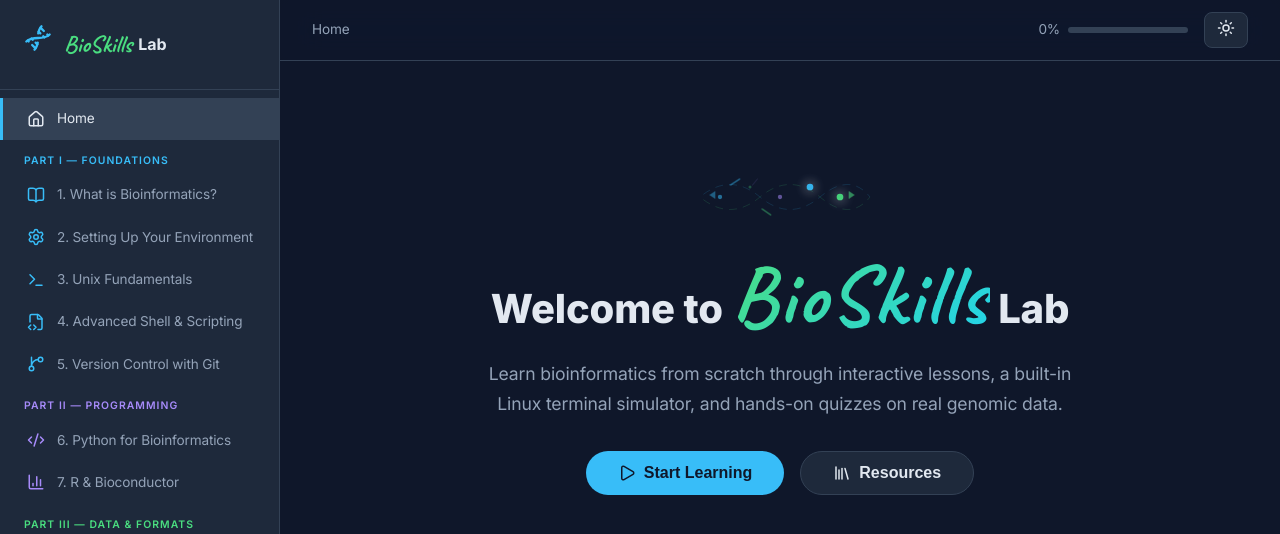
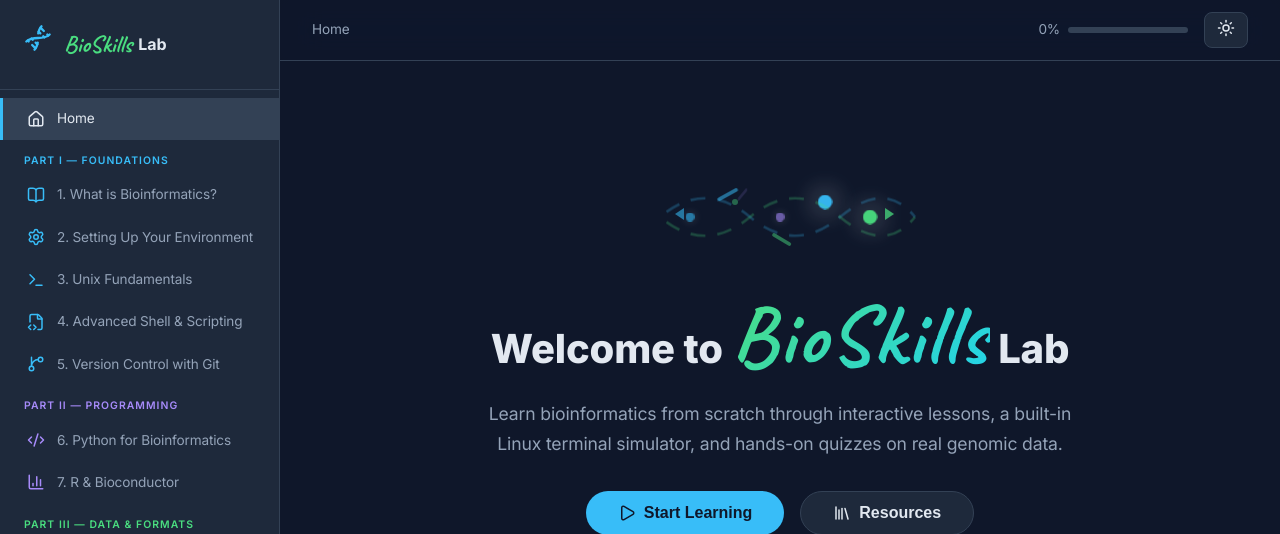
Before and after one commit to AadilRashid/bioskillslab, a PHP site: page / in a window 1280 px wide. Shown: the top 534 px of the page. Run offline with PHP 8.4, Linux system fonts and the light colour scheme.

Commit message:
Bigger, brighter hero animation - 1.6x size, stronger particles and lines

```diff
--- a/css/style.css
+++ b/css/style.css
@@ -224,12 +224,11 @@ a:hover { color: var(--accent-hover); }
   margin-bottom: 1rem;
 }
 .deco-sparks {
-  width: 220px;
-  height: 80px;
+  width: 360px;
+  height: 120px;
 }
 .spark {
   animation: sparkPulse 3s ease-in-out infinite;
-  filter: blur(.3px);
 }
 .spark.s1 { animation-delay: 0s; }
 .spark.s2 { animation-delay: .6s; }
@@ -237,36 +236,40 @@ a:hover { color: var(--accent-hover); }
 .spark.s4 { animation-delay: 1.8s; }
 .spark.s5 { animation-delay: 2.4s; }
 @keyframes sparkPulse {
-  0%, 100% { opacity: .3; r: 1.5; }
-  50% { opacity: 1; r: 3.5; filter: drop-shadow(0 0 6px currentColor); }
+  0%, 100% { opacity: .4; r: 2; }
+  50% { opacity: 1; r: 5; filter: drop-shadow(0 0 10px currentColor); }
 }
 .helix-line {
-  stroke-dasharray: 8 6;
+  stroke-dasharray: 10 8;
+  stroke-width: 1.8;
+  opacity: .25;
   animation: dashFlow 4s linear infinite;
 }
 .helix-line.h2 { animation-delay: -2s; }
 @keyframes dashFlow {
   0% { stroke-dashoffset: 0; }
-  100% { stroke-dashoffset: -28; }
+  100% { stroke-dashoffset: -36; }
 }
 .dash {
+  stroke-width: 2.5;
   animation: dashFade 2.5s ease-in-out infinite;
 }
 .dash.d1 { animation-delay: 0s; }
 .dash.d2 { animation-delay: .8s; }
 .dash.d3 { animation-delay: 1.6s; }
 @keyframes dashFade {
-  0%, 100% { opacity: .1; transform: scaleX(.5); }
-  50% { opacity: .5; transform: scaleX(1); }
+  0%, 100% { opacity: .15; transform: scaleX(.5); }
+  50% { opacity: .6; transform: scaleX(1.2); }
 }
 .arrow {
   animation: arrowBounce 3s ease-in-out infinite;
+  opacity: .6;
 }
 .arrow.a1 { animation-delay: 0s; transform-origin: 31px 38px; }
 .arrow.a2 { animation-delay: 1.5s; transform-origin: 169px 38px; }
 @keyframes arrowBounce {
-  0%, 100% { opacity: .3; transform: translateX(0); }
-  50% { opacity: .7; transform: translateX(4px); }
+  0%, 100% { opacity: .4; transform: translateX(0); }
+  50% { opacity: .9; transform: translateX(6px); }
 }
 .hero p { font-size: 1.1rem; color: var(--text-muted); max-width: 600px; margin: 0 auto 2rem; }
 .hero-btn {
```
